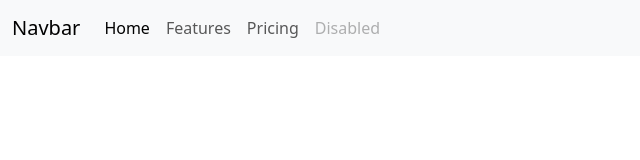
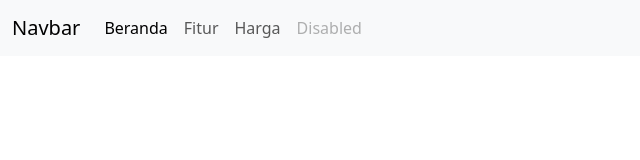
Before and after one commit to Vaniaardeliazahra/PBW-Praktikum, a plain HTML site: page index.html in a window 1280 px wide. Shown: the full height of the page, 0-640 px from the left. Drawn offline with nearby package versions, Linux system fonts and the light colour scheme.

Commit message:
ganti bahasa navbar

```diff
--- a/index.html
+++ b/index.html
@@ -16,13 +16,13 @@
           <div class="collapse navbar-collapse" id="navbarNav">
             <ul class="navbar-nav">
               <li class="nav-item">
-                <a class="nav-link active" aria-current="page" href="#">Home</a>
+                <a class="nav-link active" aria-current="page" href="#">Beranda</a>
               </li>
               <li class="nav-item">
-                <a class="nav-link" href="#">Features</a>
+                <a class="nav-link" href="#">Fitur</a>
               </li>
               <li class="nav-item">
-                <a class="nav-link" href="#">Pricing</a>
+                <a class="nav-link" href="#">Harga</a>
               </li>
               <li class="nav-item">
                 <a class="nav-link disabled" aria-disabled="true">Disabled</a>
```
